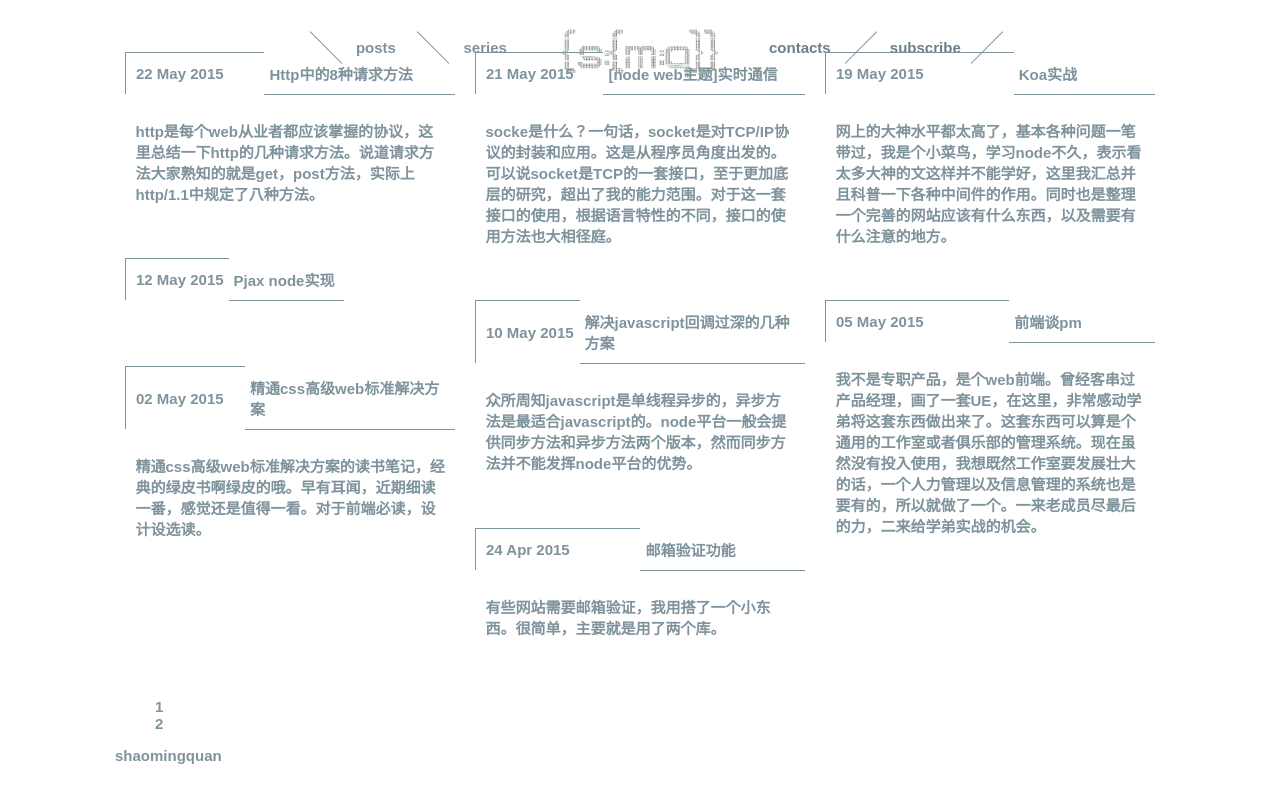
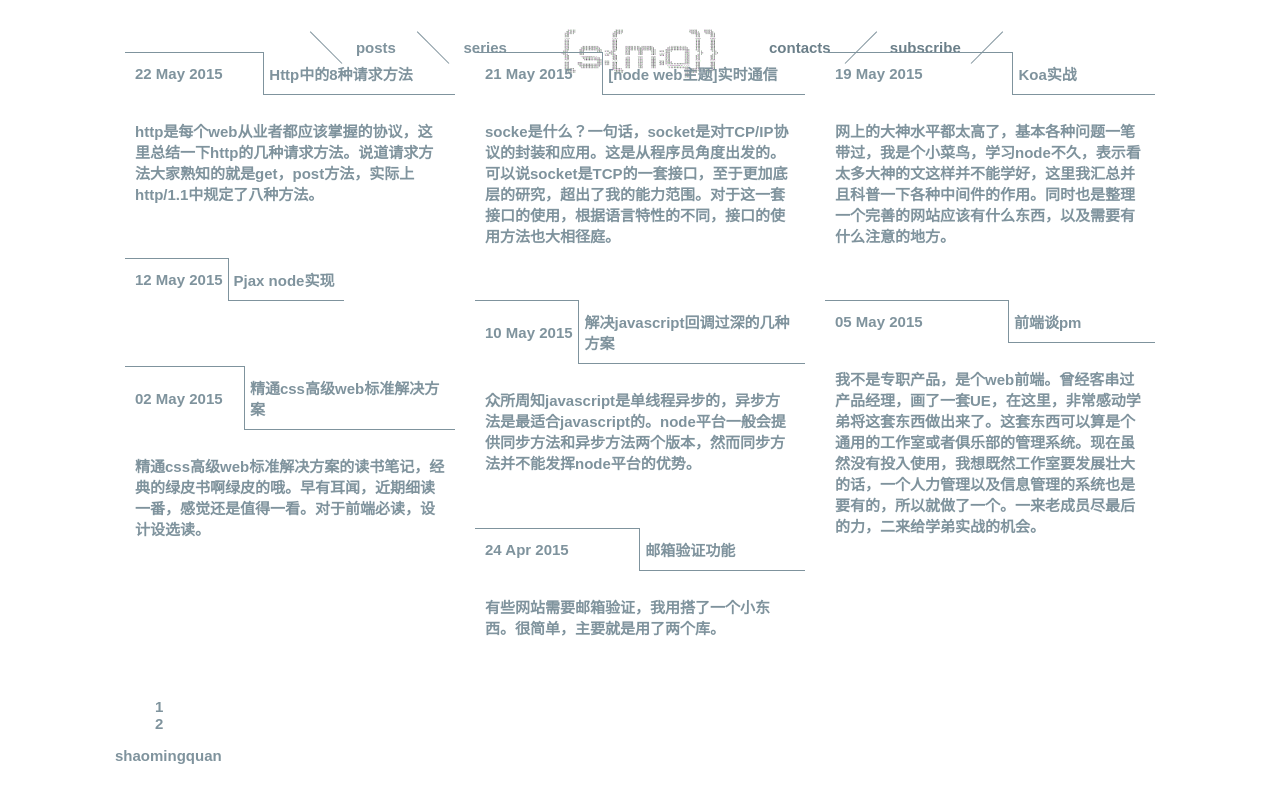
Before and after one commit to liuxing6103/liuxing6103.github.io, a Jekyll site: the page built from index.html, in a window 1280 px wide. Shown: the top 803 px of the page. Built offline with Jekyll 4.4.1, drawn with Linux system fonts in a browser that asks for light colours; the list of posts is cut into pages by our own code; comment, search, counter and statistics services are not loaded.

Commit message:
left to right

```diff
--- a/publics/stylesheets/style.css
+++ b/publics/stylesheets/style.css
@@ -161,7 +161,7 @@ header a:after ,header a:before{
 
 .td-date{
 	border-top:1px solid rgb(127,147,157);
-	border-left:1px solid rgb(127,147,157);
+	border-right:1px solid rgb(127,147,157);
 	padding-right: 5px;
 }
 
```
